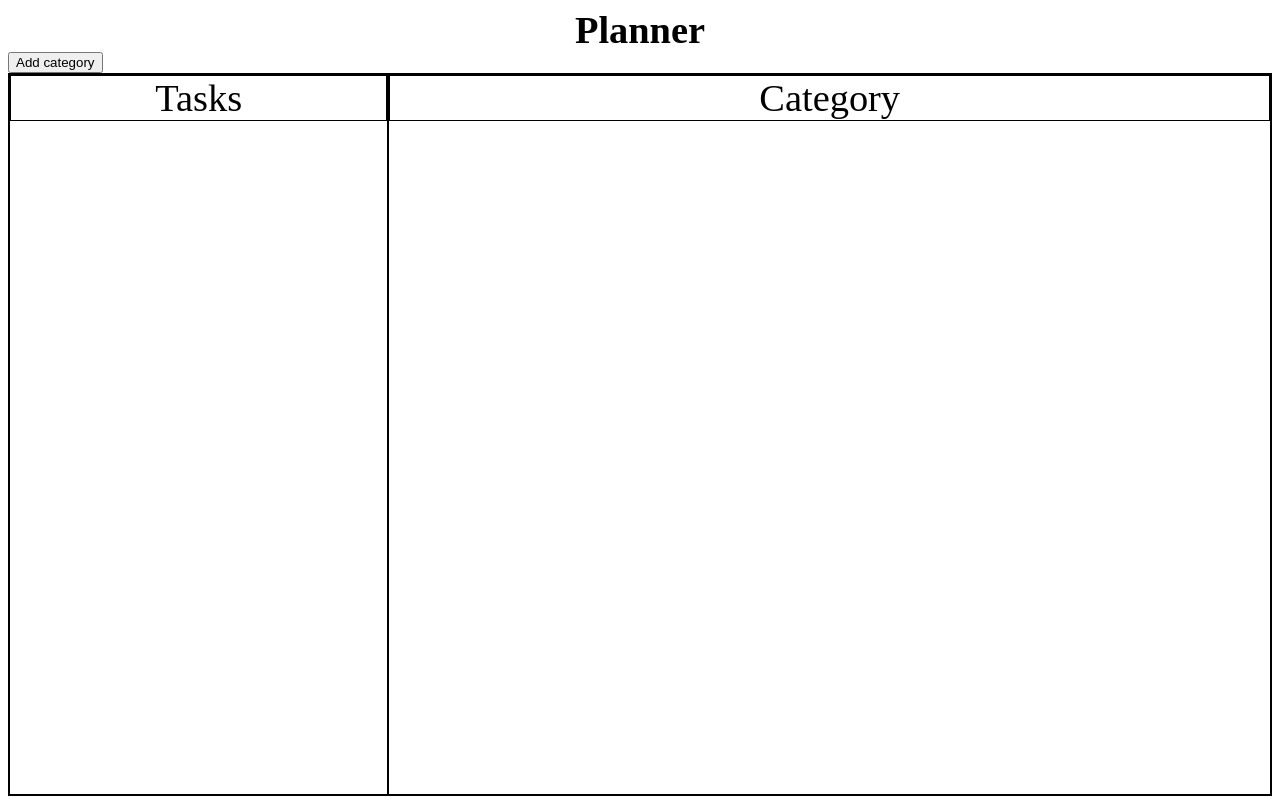
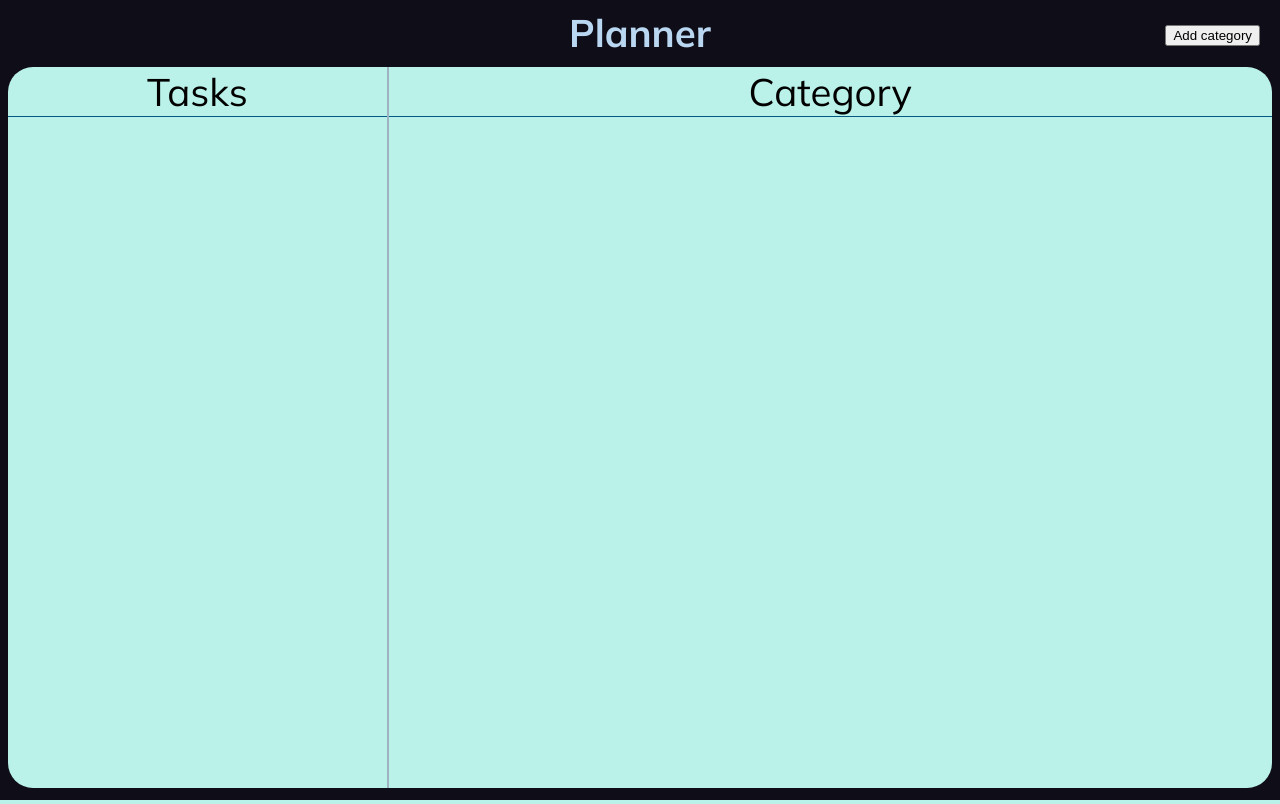
Before and after one commit to jonorga/organizer, a Flask app: page / in a window 1280 px wide. Run offline with Flask 3, Linux system fonts and the light colour scheme.

Commit message:
styles update

```diff
--- a/static/styles.css
+++ b/static/styles.css
@@ -1,18 +1,43 @@
+:root {
+	--bright1: #0E0D18;
+	--bright2: #1b3b6f;
+	--bright3: #065a82;
+	--bright4: #1c7293;
+	--bright5: #9eb3c2;
+	--green: #b0f2b4;
+	--cyan: #baf2e9;
+	--blue: #bad7f2;
+	--tan: #f2e2ba;
+}
+
 body {
 	font-size: 1.2em;
+	background-color: var(--bright1);
+	font-family: "Mulish", sans-serif;
 }
 
 div {
-	border: solid 1px black;
+	/*border: solid 1px black;*/
 }
 
 h1 {
 	text-align: center;
 	margin: 0;
+	padding-bottom: 10px;
+	color: var(--blue);
 }
 
 p {
 	margin: 0;
+}
+
+.general_task {
+	border-bottom: 1px solid var(--bright1);
+}
+
+#main_container {
+	background-color: var(--cyan);
+	border-radius: 25px;
 }
 
 .project_title {
@@ -23,6 +48,16 @@ p {
 	color: white;
 }
 
+.sect_header {
+	border-bottom: 1px solid var(--bright3);
+}
+
+#add_category_query {
+	position: absolute;
+	top: 25px;
+	right: 20px;
+}
+
 #main_container {
 	display: flex;
 	height: 92%;
@@ -30,9 +65,14 @@ p {
 
 #task_container {
 	width: 30%;
+	border-right: 2px solid var(--bright5);
 }
 #category_container {
 	width: 70%;
+}
+
+.project_container {
+	border: 1px solid var(--bright4);
 }
 
 .sect_header {
@@ -43,6 +83,7 @@ p {
 .category_header {
 	text-align: center;
 	font-size: 1.5em;
+	border-bottom: 1px solid var(--bright3);
 }
 
 .project_task_container {
@@ -56,6 +97,7 @@ p {
 
 .category_content {
 	display: flex;
+	border-bottom: 1px solid var(--bright3);
 }
 
 .general_task {
--- a/templates/main.html
+++ b/templates/main.html
@@ -2,6 +2,9 @@
 	<head>
 		<link rel="stylesheet" href="{{ url_for('static',filename='styles.css') }}">
 		<script type="module" src="{{ url_for('static',filename='organizer.js') }}"></script>
+		<link rel="preconnect" href="https://fonts.googleapis.com">
+<link rel="preconnect" href="https://fonts.gstatic.com" crossorigin>
+<link href="https://fonts.googleapis.com/css2?family=Mulish:ital,wght@0,200..1000;1,200..1000&display=swap" rel="stylesheet">
 	</head>
 	<body>
 		<h1>Planner</h1>
```
